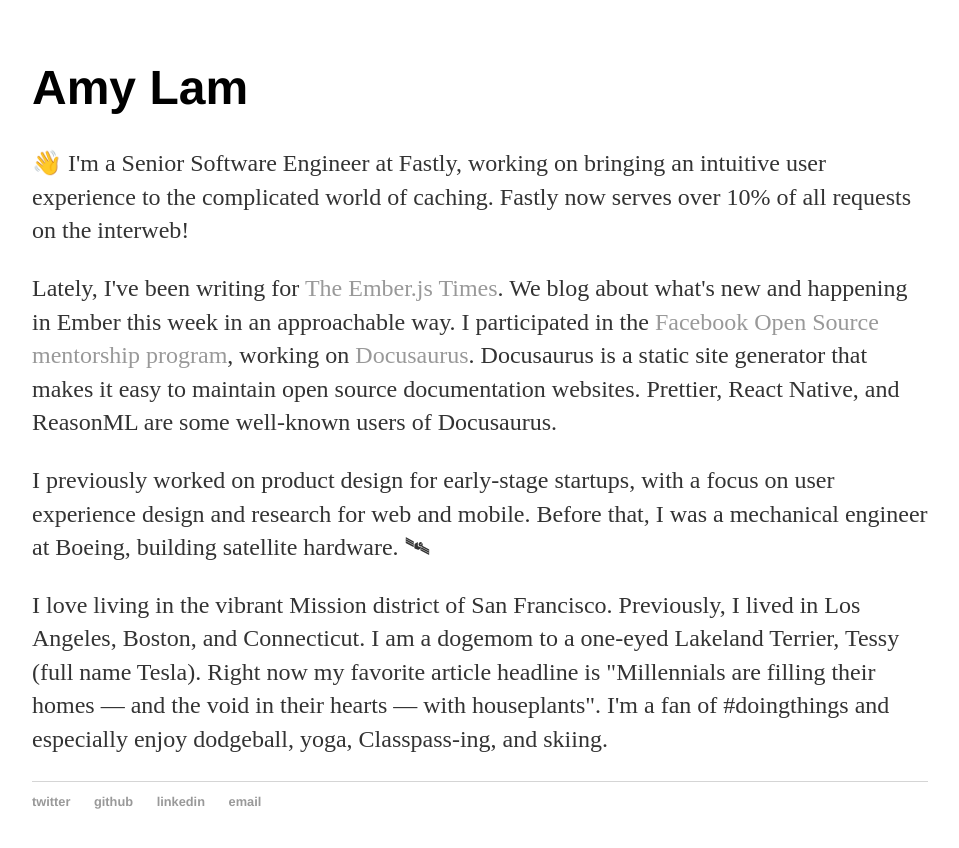
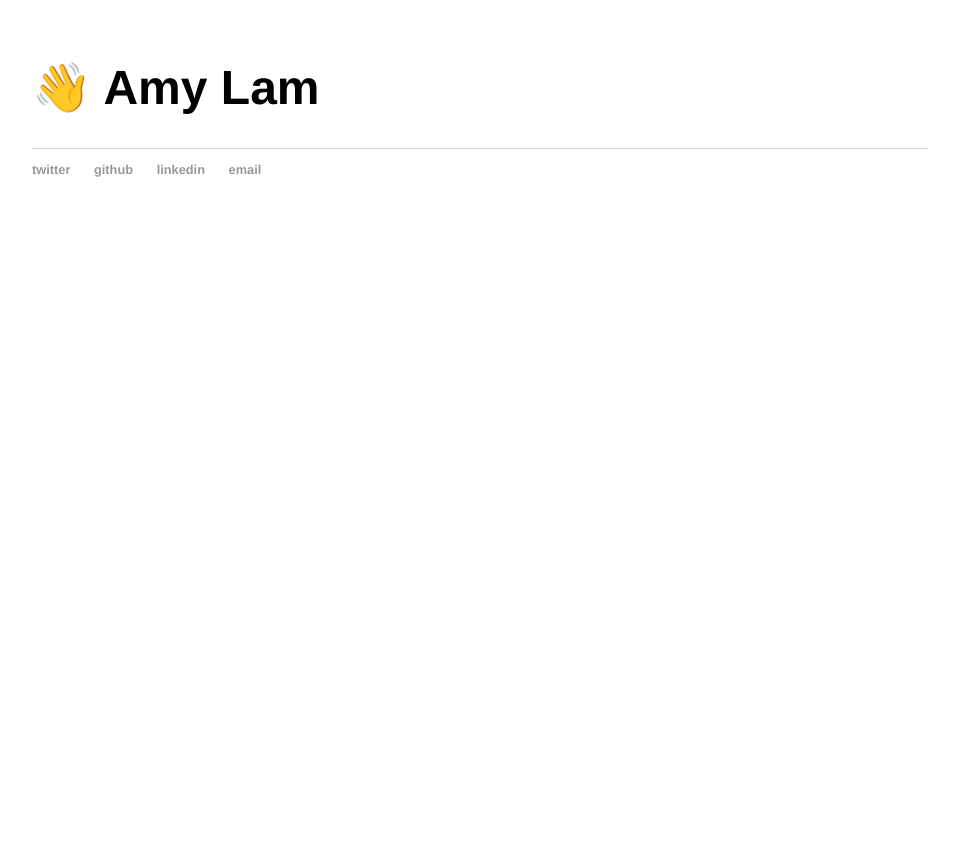
Before and after one commit to amyrlam/amyrlam.github.io-old, a Jekyll site: the page built from index.html, in a window 1280 px wide. Shown: the top 848 px of the page, without its empty margins (160-1119 px from the left). Built offline with Jekyll 4.4.1, drawn with Linux system fonts in a browser that asks for light colours.

Commit message:
Update index.html

```diff
--- a/index.html
+++ b/index.html
@@ -3,13 +3,5 @@
 title: Amy Lam
 ---
 <div class="blurb">
-  <h1>Amy Lam</h1>
-
-  <p>👋 I'm a Senior Software Engineer at Fastly, working on bringing an intuitive user experience to the complicated world of caching. Fastly now serves over 10% of all requests on the interweb!</p>
-
-  <p>Lately, I've been writing for <a href="https://the-emberjs-times.ongoodbits.com/">The Ember.js Times</a>. We blog about what's new and happening in Ember this week in an approachable way. I participated in the <a href="https://facebookmicrosites.github.io/fbmentorship/docs/en/program-overview.html">Facebook Open Source mentorship program</a>, working on <a href="https://github.com/facebook/Docusaurus">Docusaurus</a>. Docusaurus is a static site generator that makes it easy to maintain open source documentation websites. Prettier, React Native, and ReasonML are some well-known users of Docusaurus.</p>
-
-  <p>I previously worked on product design for early-stage startups, with a focus on user experience design and research for web and mobile. Before that, I was a mechanical engineer at Boeing, building satellite hardware. 🛰</p>
-
-  <p>I love living in the vibrant Mission district of San Francisco. Previously, I lived in Los Angeles, Boston, and Connecticut. I am a dogemom to a one-eyed Lakeland Terrier, Tessy (full name Tesla). Right now my favorite article headline is "Millennials are filling their homes — and the void in their hearts — with houseplants". I'm a fan of #doingthings and especially enjoy dodgeball, yoga, Classpass-ing, and skiing.</p>
+  <h1>👋 Amy Lam</h1>
 </div><!-- /.blurb -->
```
